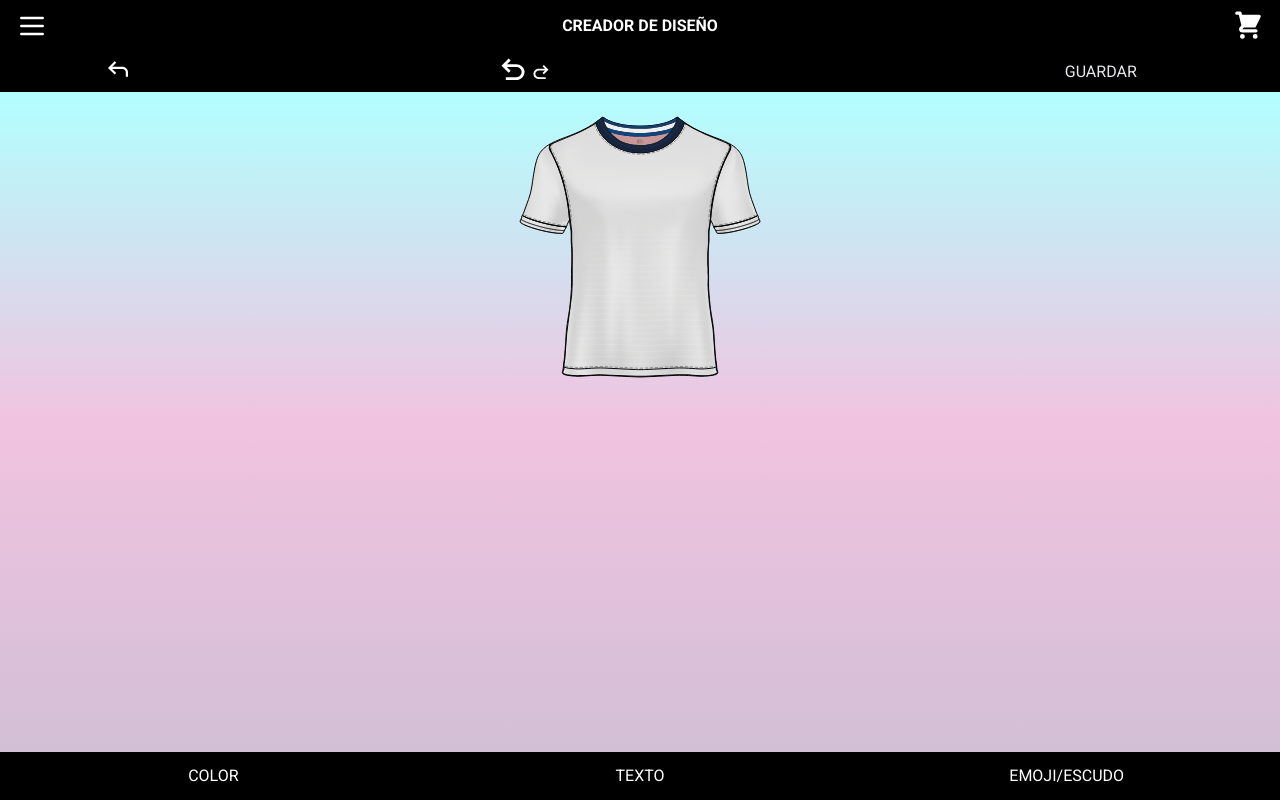
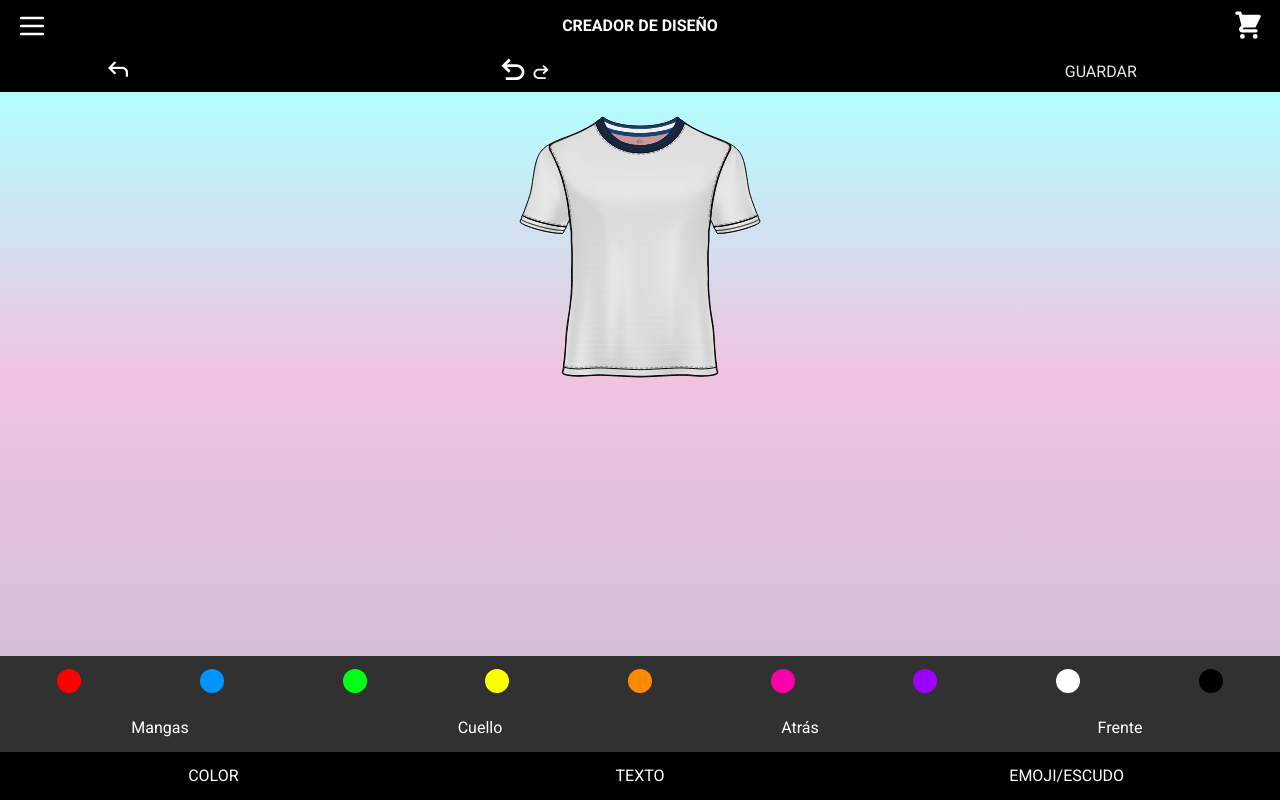
Before and after one commit to AhrensOG/ArkanoProject-Client, a Next.js app: page /modification in a window 1280 px wide. Built offline with nearby package versions, Linux system fonts and the light colour scheme.

Commit message:
Reconfigured ColorSelect.jsx component

```diff
--- a/components/PartClothes/ColorShirt.jsx
+++ /dev/null
@@ -1,23 +0,0 @@
-
-const ColorShirt = () => {
-
-    const data = ["Mangas", "Cuello", "Atrás", "Frente" ]
-
-    return (
-        <div className="flex bg-[#313131] w-full justify-between">
-        {data.map((e) => {
-            return (
-                <div key={e} value={e} className="flex justify-center py-1 hover:bg-white focus:bg-[#FFFFFF] w-full">
-                    <button
-                    className="text-white hover:text-black"
-                    >
-                    {e}
-                    </button>
-                </div>
-            );
-        })}
-        </div>
-    )
-}
-
-export default ColorShirt;
--- a/components/controlsDesignToolBar/ControlsDesign.jsx
+++ b/components/controlsDesignToolBar/ControlsDesign.jsx
@@ -1,32 +1,35 @@
-import React, { useState } from "react";
+import React, { useEffect, useState } from "react";
 import ColorSelect from './colorBar/ColorSelect';
 import FontSelect from './fontBar/FontSelect';
 import ImageSelect from './imageBar/ImageSelect';
 import SlideUp from "../transitions/SlideUp";
-import ColorShirt from "../PartClothes/ColorShirt";
 
 
 const ControlsDesign = () => {
-  const [colorTool, setColorTool] = useState(false)
-  const [textTool, setTextTool] = useState(false)
-  const [logoTool, setLogoTool] = useState(false)
+  const [colorTool, setColorTool] = useState(false);
+  const [textTool, setTextTool] = useState(false);
+  const [logoTool, setLogoTool] = useState(false);
+
+  useEffect(() => {
+    setColorTool(true);
+  }, []);
 
   const handleSelectColor = (e) => {
     if (e.target.value === 'color') {
-      setColorTool(true)
-      setTextTool(false)
-      setLogoTool(false)
-    }
+      setColorTool(true);
+      setTextTool(false);
+      setLogoTool(false);
+    };
     if (e.target.value === 'text') {
-      setColorTool(false)
-      setTextTool(true)
-      setLogoTool(false)
-    }
+      setColorTool(false);
+      setTextTool(true);
+      setLogoTool(false);
+    };
     if (e.target.value === 'logo') {
-      setColorTool(false)
-      setTextTool(false)
-      setLogoTool(true)
-    }
+      setColorTool(false);
+      setTextTool(false);
+      setLogoTool(true);
+    };
   };
 
   return (
@@ -35,7 +38,6 @@ const ControlsDesign = () => {
         {
           colorTool
           ? <SlideUp>
-            <ColorShirt/>
             <ColorSelect/>
           </SlideUp>
           : textTool
--- a/components/controlsDesignToolBar/colorBar/ColorSelect.jsx
+++ b/components/controlsDesignToolBar/colorBar/ColorSelect.jsx
@@ -1,4 +1,5 @@
 import React from "react";
+import SelectBar from "../SelectBar/SelectBar";
 
 
 const ColorSelect = () => {
@@ -14,21 +15,24 @@ const ColorSelect = () => {
     `#000000`,
   ];
 
+  const zonas = ["Mangas", "Cuello", "Atrás", "Frente" ]
+
   return (
-    <div className="flex bg-[#313131] w-full gap-1 py-2 justify-around">
+    <>
+      <div className="flex bg-[#313131] w-full h-12 gap-1 py-2 justify-around">
         {colors.map((e) => {
           return (
             <div key={e} className="">
-            <div
+              <button
                 style={{ backgroundColor: e }}
                 className="rounded-full p-3"
-            >
-              {" "}
-            </div>
+              ></button>
             </div>
           );
         })}
       </div>
+      <SelectBar array={zonas} handleSelect={() => 1} />
+    </>
   );
 };
 
```
Lines whose indentation alone changed are shown as unchanged.
